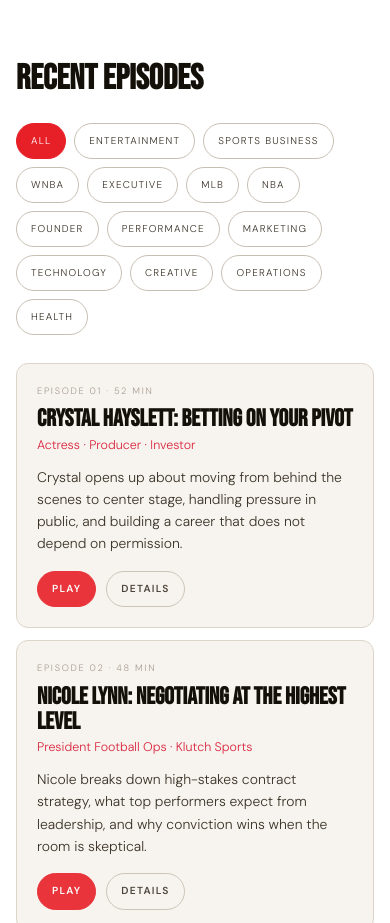
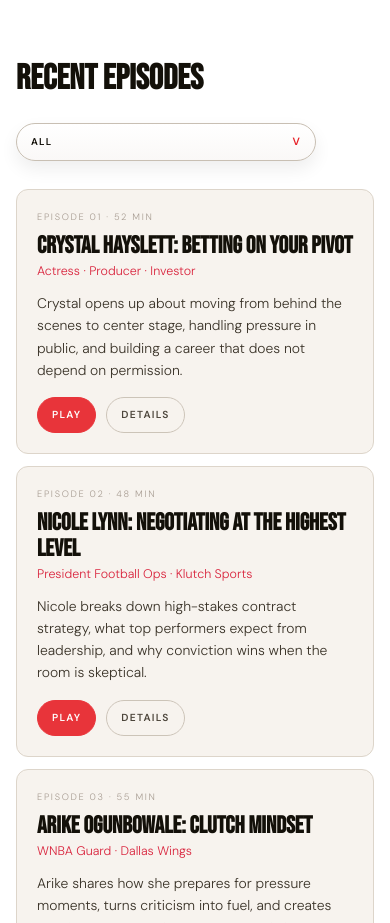
Before and after one commit to vinbi07/SickestPodcast, a React (Vite) app: page / in a window 390 px wide. Shown: the part 2620-3543 px from the top of the page. Built offline with nearby package versions, Linux system fonts and the light colour scheme.

Commit message:
feat: Implement mobile category filter in Episodes component and update styles

```diff
--- a/src/components/Episodes.jsx
+++ b/src/components/Episodes.jsx
@@ -1,5 +1,5 @@
-import { useEffect, useMemo, useState } from 'react';
-import { motion } from 'framer-motion';
+import { useEffect, useMemo, useRef, useState } from 'react';
+import { AnimatePresence, motion } from 'framer-motion';
 import EpisodeCard from './EpisodeCard';
 import styles from './Episodes.module.css';
 import { staggerContainerVariants, hoverScaleVariants, TIMING } from '../motion/presets';
@@ -10,6 +10,8 @@
   const [visibleCount, setVisibleCount] = useState(6);
   const [isMobile, setIsMobile] = useState(false);
   const [showAllMobile, setShowAllMobile] = useState(false);
+  const [isCategoryMenuOpen, setIsCategoryMenuOpen] = useState(false);
+  const categoryMenuRef = useRef(null);
 
   const filtered = useMemo(() => {
     return activeCategory === 'All' ? episodes : episodes.filter((ep) => ep.category === activeCategory);
@@ -30,6 +32,32 @@
     };
   }, []);
 
+  useEffect(() => {
+    if (!isCategoryMenuOpen) {
+      return undefined;
+    }
+
+    const handleOutsideClick = (event) => {
+      if (categoryMenuRef.current && !categoryMenuRef.current.contains(event.target)) {
+        setIsCategoryMenuOpen(false);
+      }
+    };
+
+    const handleEscape = (event) => {
+      if (event.key === 'Escape') {
+        setIsCategoryMenuOpen(false);
+      }
+    };
+
+    document.addEventListener('mousedown', handleOutsideClick);
+    document.addEventListener('keydown', handleEscape);
+
+    return () => {
+      document.removeEventListener('mousedown', handleOutsideClick);
+      document.removeEventListener('keydown', handleEscape);
+    };
+  }, [isCategoryMenuOpen]);
+
   const shown = isMobile
     ? showAllMobile
       ? filtered
@@ -43,6 +71,68 @@
       <div className="container">
         <div className={styles.head}>
           <h2>Recent Episodes</h2>
+          <div className={styles.mobileFilter} ref={categoryMenuRef}>
+            <motion.button
+              className={styles.mobileTrigger}
+              onClick={() => setIsCategoryMenuOpen((open) => !open)}
+              aria-haspopup="listbox"
+              aria-expanded={isCategoryMenuOpen}
+              whileTap={{ scale: 0.98 }}
+              whileHover={{ scale: 1.01 }}
+            >
+              <span>{activeCategory}</span>
+              <motion.span
+                className={styles.caret}
+                animate={{ rotate: isCategoryMenuOpen ? 180 : 0 }}
+                transition={{ duration: TIMING.FAST }}
+              >
+                v
+              </motion.span>
+            </motion.button>
+
+            <AnimatePresence>
+              {isCategoryMenuOpen ? (
+                <motion.ul
+                  className={styles.mobileMenu}
+                  initial={{ opacity: 0, y: -8, scale: 0.98 }}
+                  animate={{ opacity: 1, y: 0, scale: 1 }}
+                  exit={{ opacity: 0, y: -6, scale: 0.98 }}
+                  transition={{ duration: TIMING.STANDARD }}
+                  role="listbox"
+                  aria-label="Episode categories"
+                >
+                  {categories.map((category, index) => (
+                    <motion.li
+                      key={category}
+                      initial={{ opacity: 0, y: -4 }}
+                      animate={{ opacity: 1, y: 0 }}
+                      transition={{ delay: index * 0.03, duration: TIMING.FAST }}
+                    >
+                      <button
+                        type="button"
+                        className={
+                          activeCategory === category
+                            ? `${styles.mobileOption} ${styles.mobileOptionActive}`
+                            : styles.mobileOption
+                        }
+                        onClick={() => {
+                          setActiveCategory(category);
+                          setVisibleCount(6);
+                          setShowAllMobile(false);
+                          setIsCategoryMenuOpen(false);
+                        }}
+                        role="option"
+                        aria-selected={activeCategory === category}
+                      >
+                        {category}
+                      </button>
+                    </motion.li>
+                  ))}
+                </motion.ul>
+              ) : null}
+            </AnimatePresence>
+          </div>
+
           <motion.div
             className={styles.filters}
             initial="hidden"
@@ -52,6 +142,7 @@
             {categories.map((category) => (
               <motion.button
                 key={category}
+                type="button"
                 className={activeCategory === category ? styles.active : ''}
                 onClick={() => {
                   setActiveCategory(category);
@@ -98,6 +189,7 @@
           >
             <motion.button
               className={styles.load}
+              type="button"
               onClick={() => {
                 if (isMobile) {
                   setShowAllMobile((value) => !value);
--- a/src/components/Episodes.module.css
+++ b/src/components/Episodes.module.css
@@ -23,6 +23,73 @@
   display: flex;
   flex-wrap: wrap;
   gap: 8px;
+}
+
+.mobileFilter {
+  position: relative;
+  width: min(300px, 100%);
+}
+
+.mobileTrigger {
+  width: 100%;
+  border: 1px solid var(--bd2);
+  background: linear-gradient(180deg, #fff 0%, #faf8f7 100%);
+  color: var(--ink);
+  border-radius: 999px;
+  padding: 10px 14px;
+  display: flex;
+  align-items: center;
+  justify-content: space-between;
+  text-transform: uppercase;
+  letter-spacing: 0.12em;
+  font-size: 0.62rem;
+  font-weight: 700;
+  box-shadow: 0 8px 18px rgba(17, 17, 17, 0.07);
+}
+
+.caret {
+  font-size: 0.66rem;
+  color: var(--red);
+  line-height: 1;
+}
+
+.mobileMenu {
+  position: absolute;
+  z-index: 20;
+  top: calc(100% + 10px);
+  left: 0;
+  right: 0;
+  margin: 0;
+  padding: 8px;
+  list-style: none;
+  border: 1px solid var(--bd2);
+  border-radius: 16px;
+  background: #fff;
+  box-shadow: 0 18px 30px rgba(17, 17, 17, 0.13);
+}
+
+.mobileOption {
+  width: 100%;
+  border: 1px solid transparent;
+  background: transparent;
+  color: var(--ink2);
+  border-radius: 10px;
+  padding: 10px 12px;
+  text-align: left;
+  text-transform: uppercase;
+  letter-spacing: 0.11em;
+  font-size: 0.62rem;
+}
+
+.mobileOption:hover {
+  background: rgba(193, 18, 31, 0.08);
+  color: var(--ink);
+}
+
+.mobileOptionActive {
+  background: var(--red);
+  border-color: var(--red);
+  color: #fff;
 }
 
 .filters button {
@@ -64,9 +131,19 @@
   color: var(--ink2);
 }
 
+@media (max-width: 767px) {
+  .filters {
+    display: none;
+  }
+}
+
 @media (min-width: 768px) {
   .section {
     padding: 80px 0;
+  }
+
+  .mobileFilter {
+    display: none;
   }
 
   .grid {
--- a/src/data/guests.js
+++ b/src/data/guests.js
@@ -116,7 +116,7 @@
     id: 14,
     name: "Trevor Mills",
     role: "COO, Growth Lab Ventures",
-    category: "Operations",
+    category: "Executive",
     episode: 14,
     photo: khaliaCollierPhoto,
   },
--- a/src/data/podcasts.js
+++ b/src/data/podcasts.js
@@ -173,7 +173,7 @@
     title: "Trevor Mills: Operational Discipline at Scale",
     guest: "Trevor Mills",
     role: "COO · Growth Lab Ventures",
-    category: "Operations",
+    category: "Executive",
     duration: "45 min",
     date: "2026-05-06",
     description:
```
